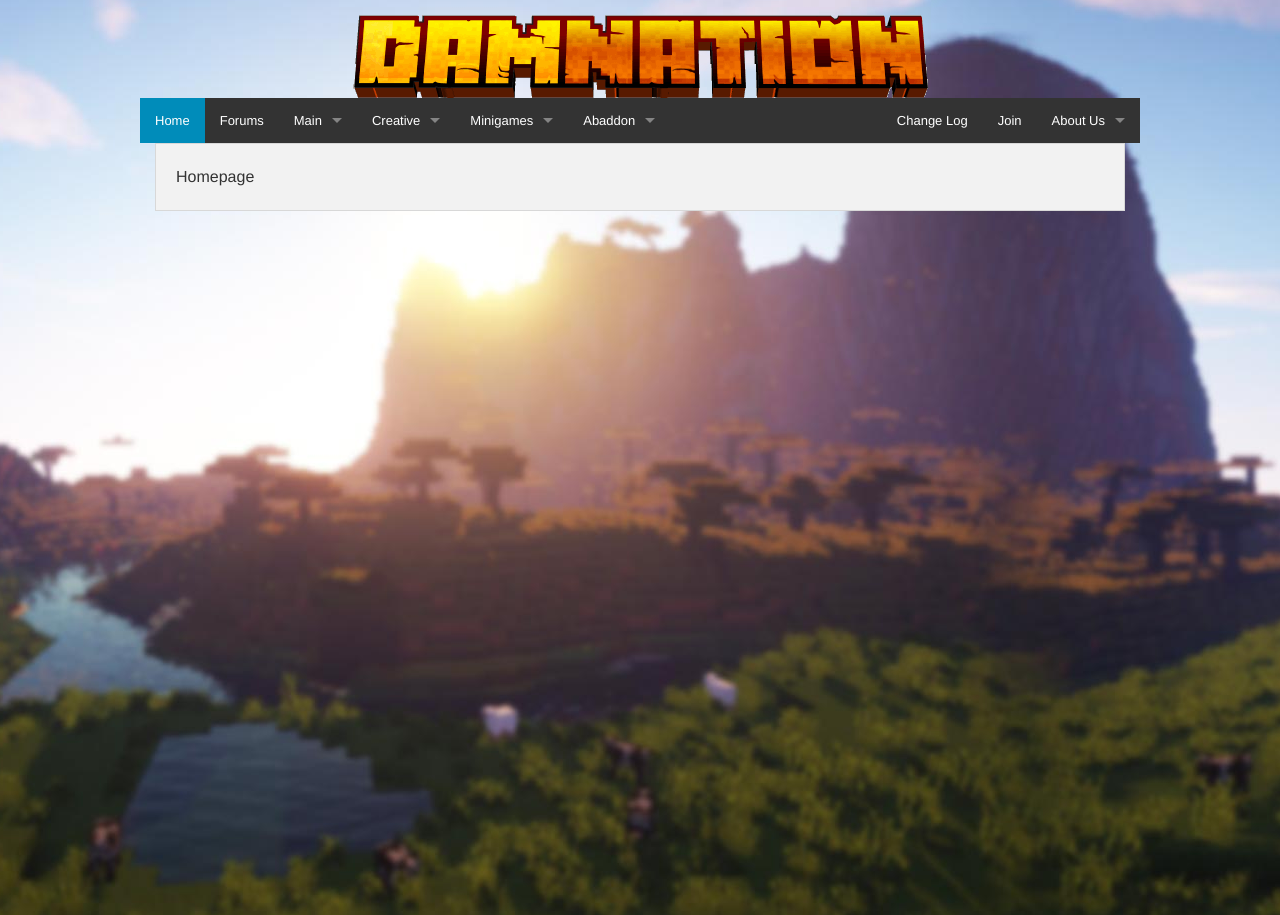
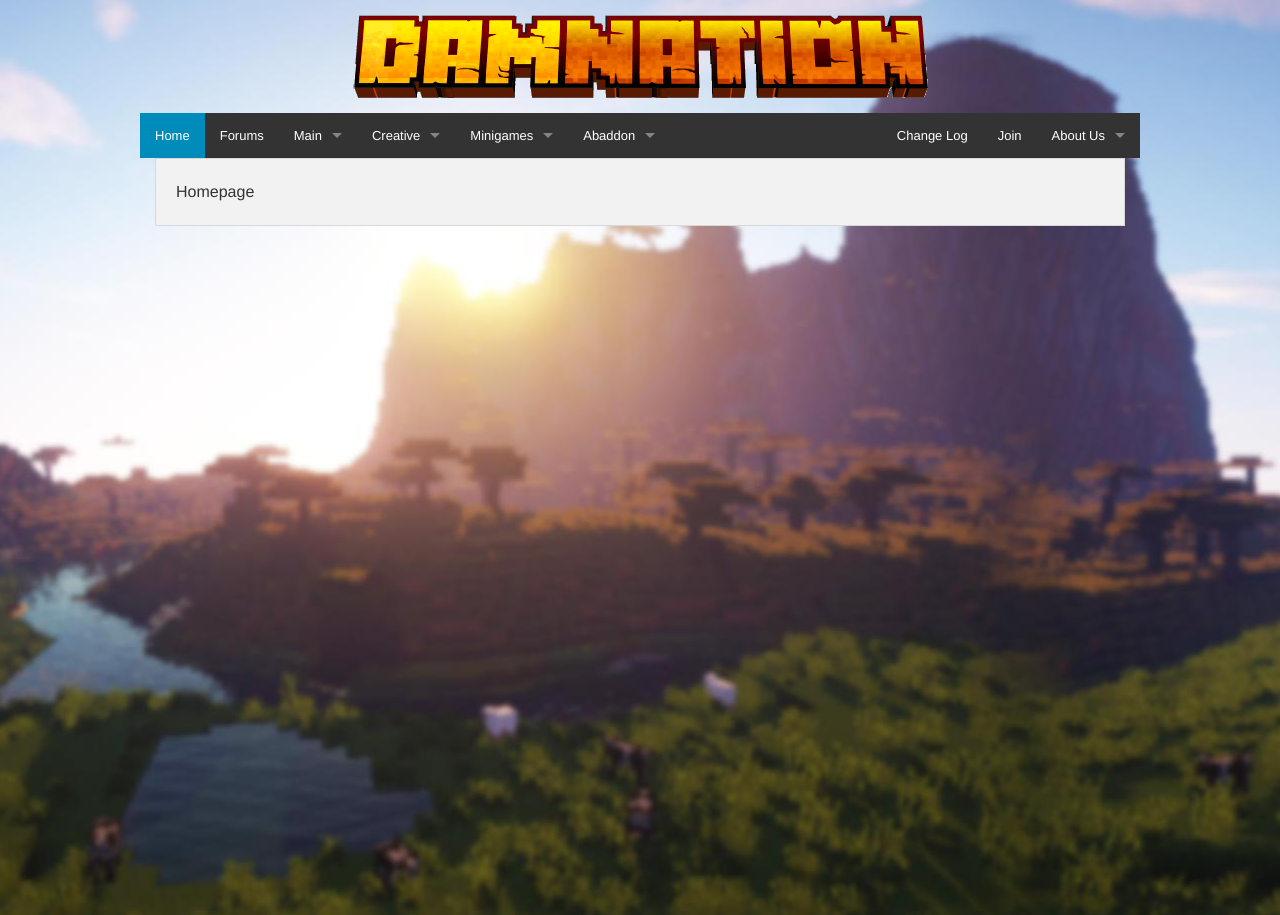
Before and after one commit to damnation-eu/website-beta, a Jekyll site: the page built from index.md, in a window 1280 px wide. Built offline with Jekyll 4.4.1, drawn with Linux system fonts in a browser that asks for light colours; nearby versions of some CDN libraries; library files that are not in the unit come from our copies.

Commit message:
Update default.html

```diff
--- a/_layouts/default.html
+++ b/_layouts/default.html
@@ -8,9 +8,9 @@
     <!--<script src="bower_components/modernizr/modernizr.js"></script>-->
   </head>
   <body>
-    <div class="row" style="text-align:center;background-attachment:fixed">
+    <div class="row" style="text-align:center;background-attachment:fixed;margin-bottom:15px;">
       <div class="small-12 small-centered columns">
-        <img src="{{site.baseurl}}/media/site_logo.gif" />
+        <a href="../"><img src="{{site.baseurl}}/media/site_logo.gif" /></a>
       </div>
     </div>
     <div class="row">
```
